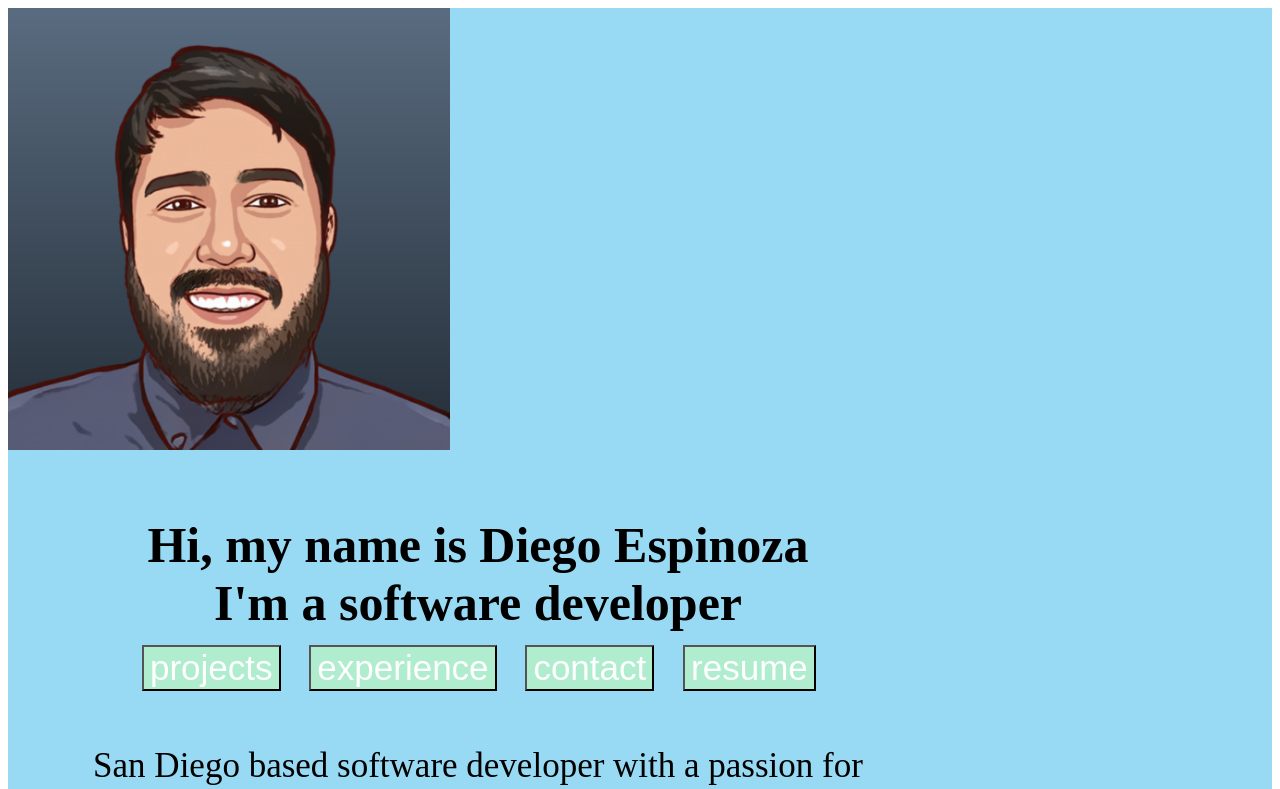
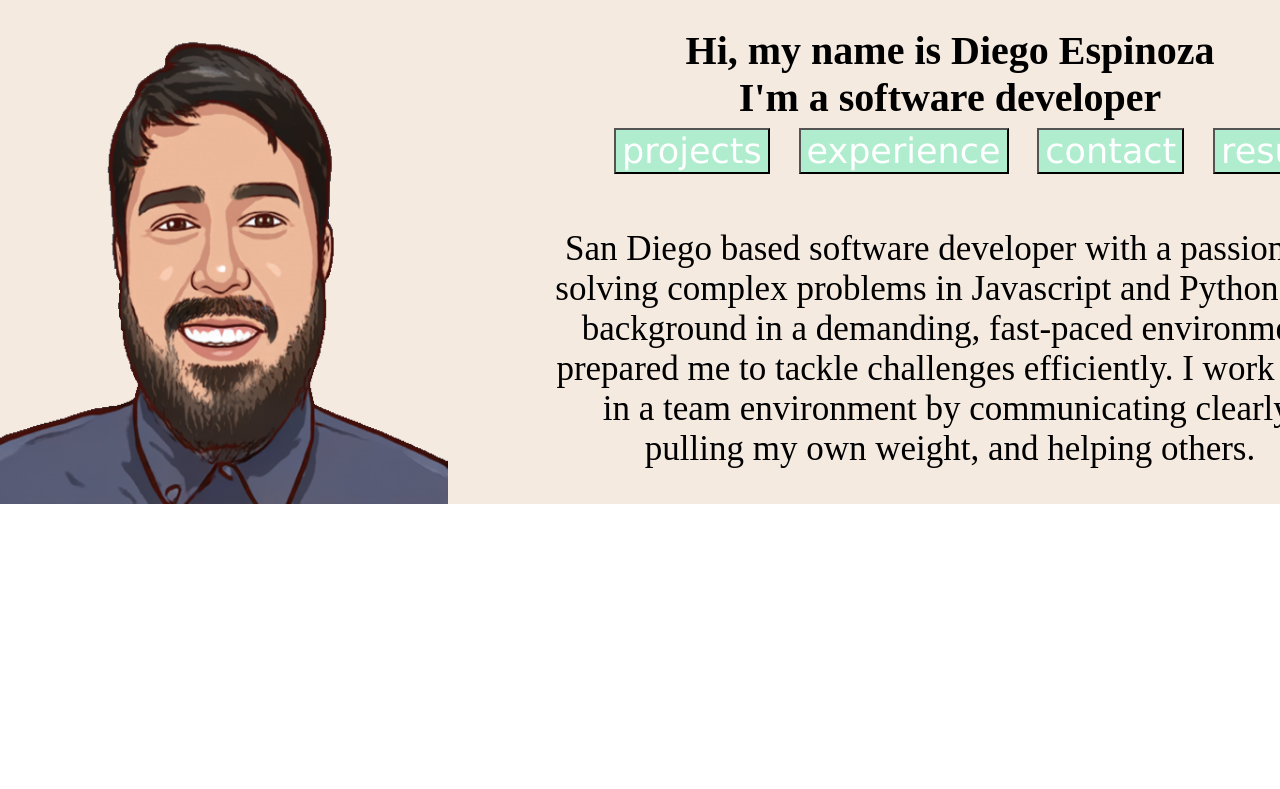
Before and after one commit to digeoesp/portfolio, a React (Create React App) app in the folder portfolio/: page / in a window 1280 px wide. Shown: the top 789 px of the page. Built offline with nearby package versions, Linux system fonts and the light colour scheme; the HTML template or start-up script is replaced by a standard one.

Commit message:
edited about section

```diff
--- /dev/null
+++ b/portfolio/src/App.css
@@ -0,0 +1,3 @@
+.App {
+  text-align: center;
+}
--- a/portfolio/src/App.js
+++ b/portfolio/src/App.js
@@ -1,4 +1,4 @@
-
+import "./App.css"
 import Projects from './components/projects/Projects';
 import Contact from './components/contact/Contact';
 import Skills from './components/skills/Skills';
@@ -6,7 +6,7 @@ import About from './components/about/About';
 
 function App() {
   return (
-    <div >
+    <div className="App">
       <About />
       {/* <Projects />
       <Skills />
--- a/portfolio/src/components/about/About.jsx
+++ b/portfolio/src/components/about/About.jsx
@@ -1,6 +1,6 @@
 import React from 'react';
 import './about.css';
-import image from '../img/1.png';
+import image from '../img/face.png';
 
 const About = () => {
   return (
--- a/portfolio/src/components/about/about.css
+++ b/portfolio/src/components/about/about.css
@@ -1,5 +1,6 @@
 .about {
-  background-color: rgb(152, 217, 243);
+  /* background-color: rgb(43, 53, 69); */
+  background: #f4eae0;
   display: flex;
   flex-wrap: wrap;
   gap: 2rem;
@@ -14,6 +15,8 @@
 }
 .button-container > * {
   position: relative;
+  font-family: 'Lucida Sans', 'Lucida Sans Regular', 'Lucida Grande', 'Lucida Sans Unicode', Geneva,
+    Verdana, sans-serif;
   bottom: 20px;
   left: 15px;
   font-size: 35px;
@@ -27,7 +30,8 @@
   gap: 1.8rem;
 }
 .header {
-  font-size: 50px;
+  font-size: 40px;
+  font-family: rubiks;
   width: 700px;
   text-align: center;
   position: relative;
@@ -38,5 +42,7 @@
   font-size: 35px;
   text-align: center;
   position: relative;
+  font-family: rubiks;
+
   left: 70px;
 }
--- /dev/null
+++ b/portfolio/src/index.css
@@ -0,0 +1,13 @@
+body {
+  margin: 0;
+  font-family: -apple-system, BlinkMacSystemFont, 'Segoe UI', 'Roboto', 'Oxygen', 'Ubuntu',
+    'Cantarell', 'Fira Sans', 'Droid Sans', 'Helvetica Neue', sans-serif;
+  -webkit-font-smoothing: antialiased;
+  -moz-osx-font-smoothing: grayscale;
+  overflow-y: hidden;
+  overflow-x: hidden;
+}
+
+code {
+  font-family: source-code-pro, Menlo, Monaco, Consolas, 'Courier New', monospace;
+}
--- a/portfolio/src/index.js
+++ b/portfolio/src/index.js
@@ -1,6 +1,7 @@
 import React from 'react';
 import ReactDOM from 'react-dom';
 import App from './App';
+import './index.css';
 
 
 ReactDOM.render(
```
Also changed, not shown: portfolio/src/components/img/face.png (added).
